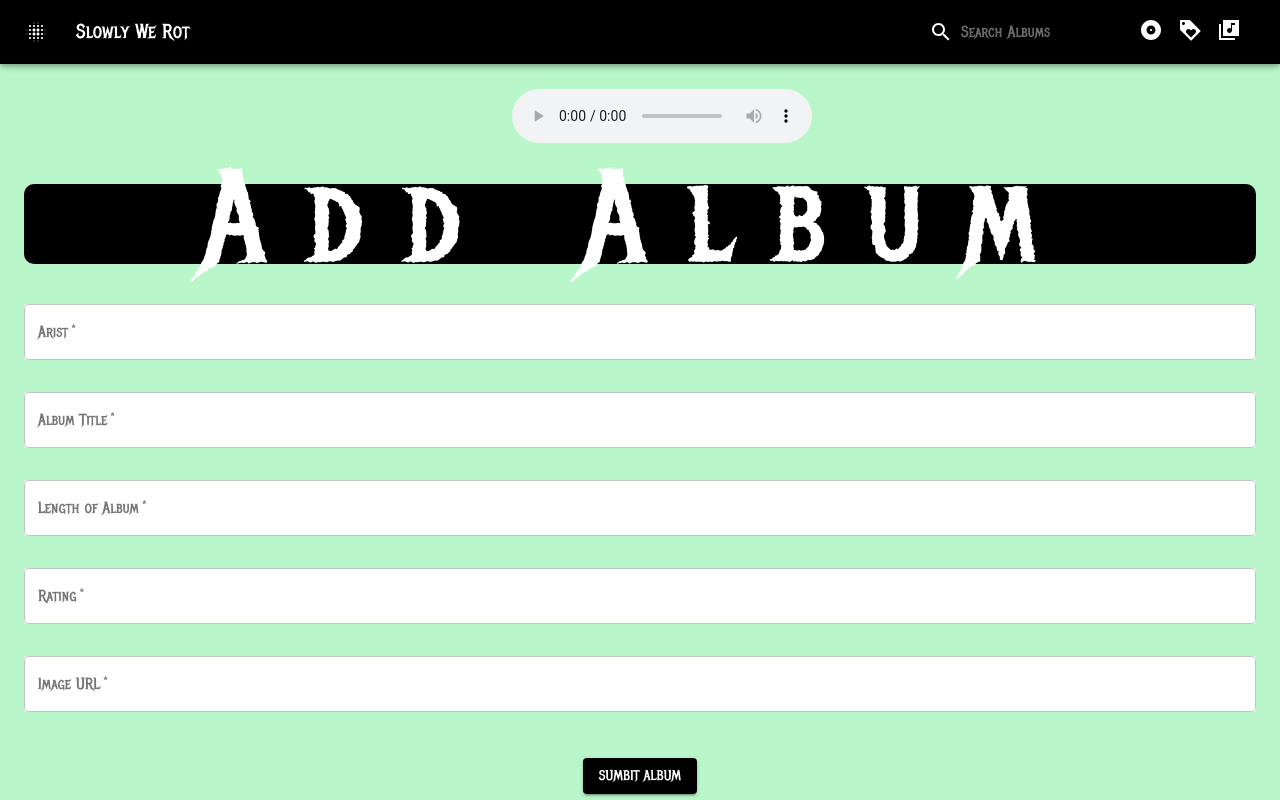
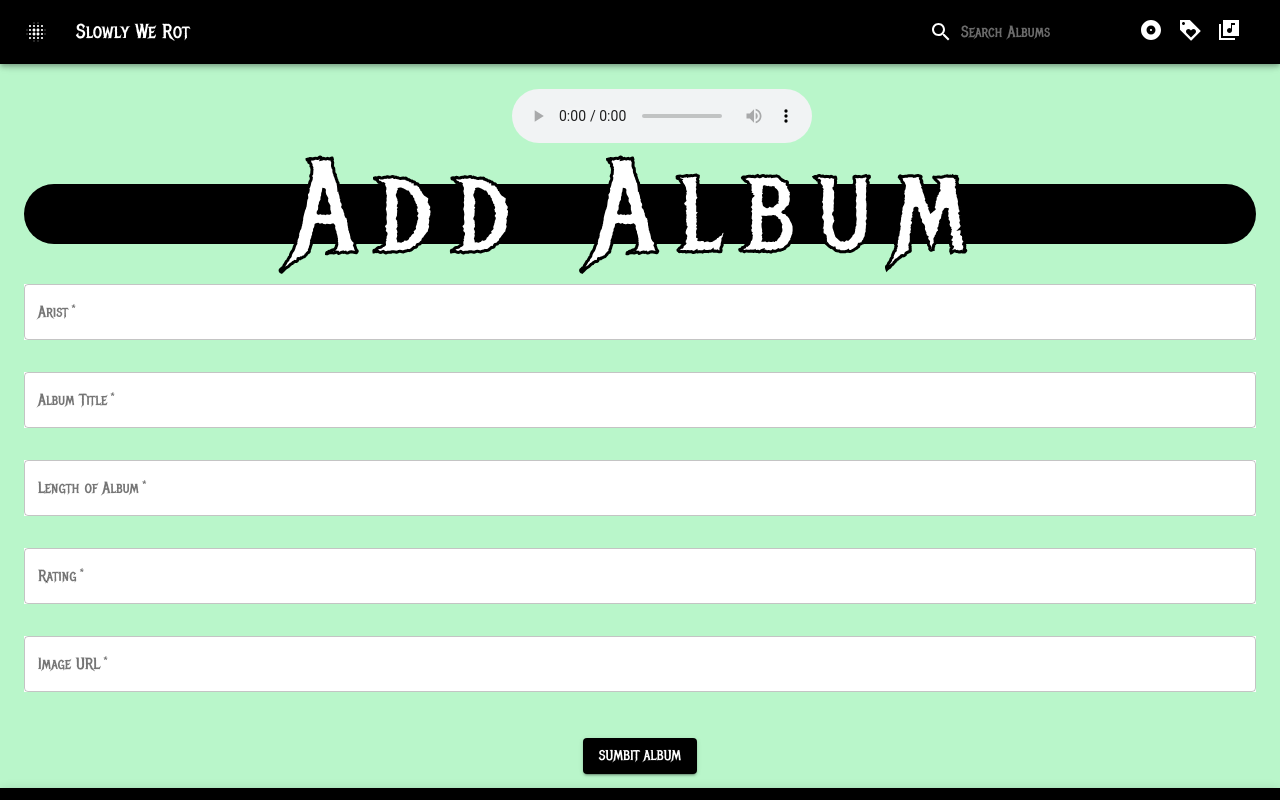
Before and after one commit to tzylks/SlowlyWeRot, a React (Create React App) app in the folder slowly-we-rot/slowly-we-roooot/: page /addalbum in a window 1280 px wide. Shown: the top 800 px of the page. Built offline with nearby package versions, Linux system fonts and the light colour scheme; no server answers.

Commit message:
almost finished

```diff
--- a/slowly-we-rot/slowly-we-roooot/public/index.html
+++ b/slowly-we-rot/slowly-we-roooot/public/index.html
@@ -44,6 +44,8 @@
 
       To begin the development, run `npm start` or `yarn start`.
       To create a production bundle, use `npm run build` or `yarn build`.
+
     -->
+    <a style="color: black" rel="license" href="http://creativecommons.org/licenses/by-nc-nd/3.0/us/"><img style="margin-left: 35.7vw" alt="Creative Commons License" style="border-width:0" src="https://i.creativecommons.org/l/by-nc-nd/3.0/us/80x15.png" /></a><br />This work is licensed under a <a style="color:black"rel="license" href="http://creativecommons.org/licenses/by-nc-nd/3.0/us/">Creative Commons Attribution-NonCommercial-NoDerivs 3.0 United States License</a>.
   </body>
 </html>
--- a/slowly-we-rot/slowly-we-roooot/src/components/AddAlbum.js
+++ b/slowly-we-rot/slowly-we-roooot/src/components/AddAlbum.js
@@ -2,17 +2,15 @@ import { useState } from "react";
 import { TextField, Container, Button } from "@material-ui/core";
 import { Grid } from "@material-ui/core"
 import { useHistory } from "react-router-dom";
-import { merge, fadeIn } from 'react-animations';
-import Radium, {StyleRoot} from 'radium';
-import Card from '@material-ui/core/Card';
-import CardActions from '@material-ui/core/CardActions';
-import CardContent from '@material-ui/core/CardContent';
+import { fadeIn } from 'react-animations';
+import Radium, { StyleRoot } from 'radium';
+import '../index.css'
+
 
 const styles = {
     bounce: {
         animation: 'x 5s',
         animationName: Radium.keyframes(fadeIn, 'fadeIn'),
-
     }
 }
 
@@ -59,7 +57,6 @@ function AddAlbum({ setAlbums, albums }) {
                 history.push("/albums")
             })
 
-
     }
 
     return (
@@ -78,23 +75,22 @@ function AddAlbum({ setAlbums, albums }) {
                                 justifyContent: "center",
                                 fontFamily: 'Metal Mania',
                                 backgroundColor: 'black',
-                        height: "80px",
-                        borderRadius: "10px"
-
+                                height: "60px",
+                                borderRadius: "100px"
                             }}
                         >
                             <span
+                                id="hammy"
                                 style={{
-                            backgroundColor: "",
                                     opacity: "1",
-                            color: "white",
+                                    color: "rgba(185, 246, 202, 1)",
                                     padding: "18px",
                                     fontSize: "130px",
-                            letterSpacing: "40px",
+                                    letterSpacing: "20px",
                                     marginLeft: "auto",
                                     marginRight: "auto",
-                            lineHeight: "70px",
-                            paddingBottom: "100px"
+                                    lineHeight: "50px",
+                                    paddingBottom: "100px",
                                 }}
                             >
                                 Add Album</span>
@@ -123,7 +119,7 @@ function AddAlbum({ setAlbums, albums }) {
                                         required
                                         value={formData.artist}
                                         onChange={onChangeForm}
-                                style={{background: "white"}}
+                                        style={{ background: "white" }}
                                     />
                                 </Grid>
                                 <Grid item xs={12}
@@ -144,7 +140,7 @@ function AddAlbum({ setAlbums, albums }) {
                                         color="primary"
                                         value={formData.name}
                                         onChange={onChangeForm}
-                                style={{background: "white"}}
+                                        style={{ background: "white" }}
                                     />
                                 </Grid>
                                 <Grid item xs={12}
@@ -166,7 +162,7 @@ function AddAlbum({ setAlbums, albums }) {
                                         variant="outlined"
                                         value={formData.length}
                                         onChange={onChangeForm}
-                                style={{background: "white"}}
+                                        style={{ background: "white" }}
                                     />
 
                                 </Grid>
@@ -189,7 +185,7 @@ function AddAlbum({ setAlbums, albums }) {
                                         variant="outlined"
                                         value={formData.rating}
                                         onChange={onChangeForm}
-                                style={{background: "white"}}
+                                        style={{ background: "white" }}
                                     />
 
                                 </Grid>
@@ -212,7 +208,7 @@ function AddAlbum({ setAlbums, albums }) {
                                         variant="outlined"
                                         value={formData.image_url}
                                         onChange={onChangeForm}
-                                style={{background: "white"}}
+                                        style={{ background: "white" }}
                                     />
                                 </Grid>
                                 <Button type="submit" variant="contained" color="primary" className="form__custom-button" style={{
--- a/slowly-we-rot/slowly-we-roooot/src/components/AlbumsContainer.js
+++ b/slowly-we-rot/slowly-we-roooot/src/components/AlbumsContainer.js
@@ -13,7 +13,6 @@ function AlbumsContainer ({albums, setFavorites, favorites, onDelete, open, setO
            <Box style={{overflow: 'auto', whiteSpace: "noWrap"}}>
             <Grid container spacing={5} style={{paddingLeft: "30px", marginTop: '10px', marginBottom: '50px', width: "100vw"}} wrap="nowrap">
                 {albums.map(album => {
-                    console.log(album)
                     return (<Grid item key={album.id} xs={4} md={5} lg={4} style={{ display: "inline-block" }}>
                         <AlbumCard album={album} setFavorites={setFavorites} favorites={favorites} onDelete={onDelete} open={open} setOpen={setOpen} />
                     </Grid> )
--- a/slowly-we-rot/slowly-we-roooot/src/components/App.js
+++ b/slowly-we-rot/slowly-we-roooot/src/components/App.js
@@ -7,7 +7,6 @@ import { Route, Switch } from "react-router-dom";
 import { useState, useEffect } from 'react';
 import { ThemeProvider } from "@material-ui/core"
 import theme from "./theme.js"
-import Spring from './Spring'
 import Deck from "./CardsDrag.tsx"
 import ReactAudioPlayer from 'react-audio-player';
 import audio from "../audio.mp3"
@@ -67,7 +66,7 @@ function App() {
 
   return (
     <>
-      <div style={{ cursor: "url('https://img.icons8.com/plasticine/100/000000/cursor.png') 39 39" }}>
+      <div style={{ cursor: "url('https://img.icons8.com/plasticine/100/000000/cursor.png') 32 32" }}>
         <ThemeProvider theme={theme}>
           <div style={{ backgroundColor: "rgba(185, 246, 202, 1)"}}>
             <NavBar search={search} setSearch={setSearch} />
--- a/slowly-we-rot/slowly-we-roooot/src/components/FavCard.js
+++ b/slowly-we-rot/slowly-we-roooot/src/components/FavCard.js
@@ -2,6 +2,7 @@ import Flippy, { FrontSide, BackSide } from 'react-flippy';
 import {Button} from '@material-ui/core'
 import { fadeIn } from 'react-animations';
 import Radium, {StyleRoot} from 'radium';
+import Tooltip from '@material-ui/core/Tooltip';
 
 
 const styles = {
@@ -21,7 +22,7 @@ function FavCard({album, onDeleteFavorite}) {
         flipOnHover={true} // default false
         flipOnClick={true} // default false
         flipDirection="horizontal" // horizontal or vertical
-        style={{ width: '400px', height: '400px', marginBottom: '55px'}} /// these are optional style, it is not necessary
+        style={{ width: '400px', height: '400px', marginBottom: '13px'}} /// these are optional style, it is not necessary
     >
         <FrontSide
             style={{
@@ -33,13 +34,13 @@ function FavCard({album, onDeleteFavorite}) {
         </FrontSide>
         <BackSide
             variant="main"
-            style={{ backgroundColor: "black", color: "white", fontFamily: 'Metal Mania', textAlign: 'center' }}>
+            style={{ backgroundColor: "black", color: "white", fontFamily: 'Metal Mania', textAlign: 'center', paddingTop: "10vh", border: "solid 10px" }}>
              <h1>{album.artist}</h1>
              <h2>{album.name}</h2>
              <h3>Length: {album.length}</h3>
-             <Button onClick={() => onDeleteFavorite(album.id)} size="small" style={{ backgroundColor: '#b9f6ca' }}>
-                    Send Back to Hell
-             </Button>
+             <Tooltip title="Permanently remove album" arrow style={{color: "black"}}>
+                <Button onClick={() => onDeleteFavorite(album.id)} size="small" style={{ backgroundColor: '#b9f6ca' }}>Send Back to Hell</Button>
+            </Tooltip>
         </BackSide>
     </Flippy>
     </div>
--- a/slowly-we-rot/slowly-we-roooot/src/components/NavBar.js
+++ b/slowly-we-rot/slowly-we-roooot/src/components/NavBar.js
@@ -66,7 +66,7 @@ function NavBar({ search, setSearch }) {
 
   return (
     <div style={{cursor: "url('https://img.icons8.com/plasticine/100/000000/cursor.png') 39 39, auto;"}}>
-    <AppBar position="sticky" style={{cursor: "url('https://img.icons8.com/plasticine/100/000000/cursor.png') 39 39, auto;"}} >
+    <AppBar position="sticky">
       <Toolbar>
         <IconButton edge="start" className={classes.menuButton} color="inherit" aria-label="menu">
           <BlurOnIcon />
--- a/slowly-we-rot/slowly-we-roooot/src/components/theme.js
+++ b/slowly-we-rot/slowly-we-roooot/src/components/theme.js
@@ -13,7 +13,7 @@ const theme = createTheme({
         },
         typography: {
             fontFamily: 'Metal Mania'
-        }
+        },
 }
 )
 
--- a/slowly-we-rot/slowly-we-roooot/src/index.css
+++ b/slowly-we-rot/slowly-we-roooot/src/index.css
@@ -6,7 +6,7 @@ body {
     sans-serif;
   -webkit-font-smoothing: antialiased;
   -moz-osx-font-smoothing: grayscale;
-  cursor: url('https://img.icons8.com/plasticine/100/000000/cursor.png') 39 39, auto;
+  cursor: url('https://img.icons8.com/plasticine/100/000000/cursor.png') 32 32, auto;
   background: white;
 }
 
@@ -34,3 +34,10 @@ a:visited { text-decoration: none; color:black; }
     animation: App-logo-spin infinite 20s linear;
   }
 }
+
+#hammy {
+  color: rgba(185, 246, 202, 1);
+  -webkit-text-fill-color: white; /* Will override color (regardless of order) */
+  -webkit-text-stroke-width: 3px;
+  -webkit-text-stroke-color: black;
+}
--- a/slowly-we-rot/slowly-we-roooot/src/styles.module.css
+++ b/slowly-we-rot/slowly-we-roooot/src/styles.module.css
@@ -18,8 +18,7 @@
 
   .container1 {
     background: rgba(185, 246, 202);
-    cursor: url('https://img.icons8.com/plasticine/100/000000/cursor.png') 39 39,
-      auto;
+    /* cursor: url('https://img.icons8.com/plasticine/100/000000/cursor.png') 39 39, auto; */
     height: 77vh;
     padding-bottom: 10px;
 
```
Also changed, not shown: slowly-we-rot/slowly-we-roooot/src/components/AlbumCard.js (+16 -11 lines), 1 other file (tests, documents, lock files or other folders). Lines whose indentation alone changed are shown as unchanged.
